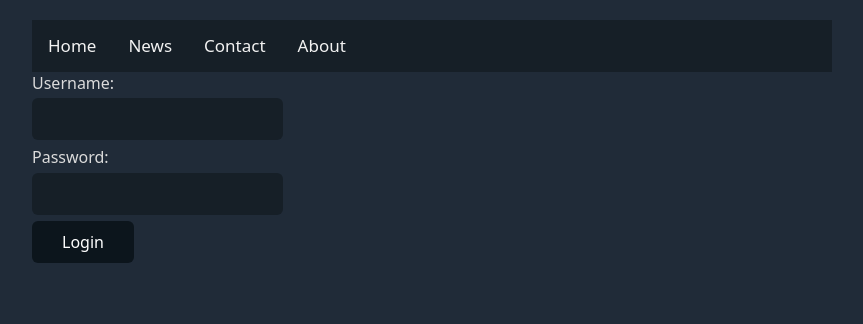
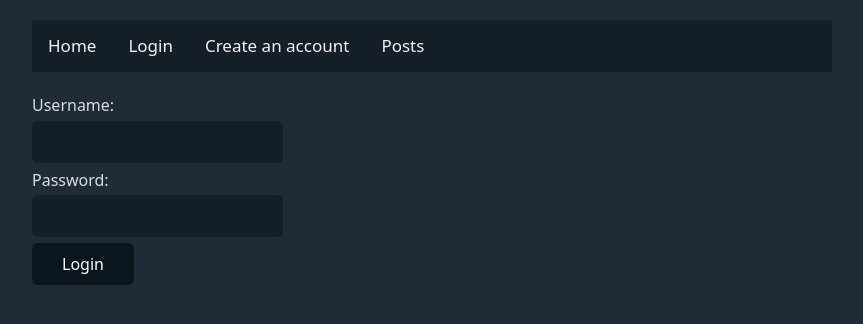
Before and after one commit to Isaiah08-D/Crowtalk, a Flask app: page /login in a window 1280 px wide. Shown: the top 324 px of the page, without its empty margins (208-1071 px from the left). Run offline with Flask 2, Linux system fonts and the light colour scheme; some libraries are stand-ins or nearby versions.

Commit message:
Finished version one.

```diff
--- a/app.py
+++ b/app.py
@@ -1,11 +1,12 @@
 from manage import INIT
 from db import postsDB, userDB
-from user_tools import logged_in
-from flask import session, request, render_template, redirect, url_for, flash
-from forms import LoginForm
+from flask import session, request, render_template, redirect, url_for
+import os
+from forms import LoginForm, PostForm
 app = INIT.app
-non_login_list = ['/', '/view-questions', '/login']
-pages = ['/', '/view-quesions', '/login', '/logout']
+app.config['SECRET_KEY'] = os.getenv('SECRET_KEY')
+non_login_list = ['/', '/posts', '/login']
+pages = ['/', '/posts', '/login', '/logout']
 
 # before any request
 @app.before_request
@@ -24,7 +25,7 @@ def before_request():
 def index():
 	message = session.get('message')
 	session['message'] = None
-	return render_template('index.html', logged_in=logged_in, message=message, login=session.get('login'))
+	return render_template('index.html', message=message, login=session.get('login'))
 
 # login
 @app.route('/login', methods=['GET', 'POST'])
@@ -37,7 +38,7 @@ def login():
 		# check for valid login
 		if username in userDB:
 			if userDB[username]['password'] == password:
-				session['login'] = True
+				session['login'] = [True, username]
 				return redirect('/')
 			else:
 				session['message'] = 'Your password is incorrect.'
@@ -49,7 +50,7 @@ def login():
 	session['message'] = None
 	return render_template('login.html', form=form, message=message, login=session.get('login'))
 
-@app.route('/create-account')
+@app.route('/create-account', methods=['GET', 'POST'])
 def create_account():
 	form = LoginForm()
 	if form.validate_on_submit():
@@ -58,10 +59,64 @@ def create_account():
 
 		if username in userDB:
 			session['message'] = 'That username is already taken!'
+			return redirect('/create-account')
+		userDB[username] = {'password': password, 'posts':[], 'caws': 0}
+		session['login'] = (True, username)
+		session['message'] = 'Logged in!'
+
+	message = session.get('message')
+	session['message'] = None
+	return render_template('login.html', form=form, message=message, login=session.get('login'))
+	return render_template('create_account.html', form=form)
+
+@app.route('/post', methods=['GET','POST'])
+def post():
+	form = PostForm()
+
+	if form.validate_on_submit():
+		title = form.title.data
+		body = form.body.data
+
+		postsDB[title] = {'title': title, 'author': session.get('login')[1], 'content': body}
+		print(session.get('login'))
+		userDB[session.get('login')[1]]['posts'].append({'title': title, 'author': session.get('login')[1], 'content': body})
+		session['message'] = 'You posted ' + title
+		return redirect('/view-post='+title)
+
+
+	message = session.get('message')
+	session['message'] = None
+	return render_template('post.html', form=form, login=session.get('login'), message=message)
+
+@app.route('/posts')
+def posts():
+	message = session.get('message')
+	session['message'] = None
+	return render_template('posts.html', posts=postsDB, message=message, login=session.get('login'))
+
+@app.route('/logout')
+def logout():
+	session['login'] = False
+	session['message'] = 'Logged out!'
+	message = session.get('message')
+	session['message'] = None
+	return render_template('index.html', login=session.get('login'), message=message)
 
 # view a single post
 @app.route('/view-post=<post>')
 def view_post(post):
-	# requires message update!
-	return render_template('view_post.html', post=postsDB[post], login=session.get('login'))
+	message = session.get('message')
+	session['message'] = None
+
+	return render_template('view-post.html', post=postsDB[post], login=session.get('login'), message=message)
+
+# user profile
+@app.route('/user=<username>')
+def user(username):
+	message = session.get('message')
+	session['message'] = None
+
+	if username not in userDB:
+		return render_template('error.html', error='User not found.', login=session.get('login'), message=message)
+	return render_template('user.html', username=username, userinfo=userDB[username], message=message, login=session.get('login'))
 app.run('0.0.0.0')
--- a/forms.py
+++ b/forms.py
@@ -7,3 +7,8 @@ class LoginForm(FlaskForm):
 	username = StringField('Username: ', validators=[Required()])
 	password = PasswordField('Password: ', validators=[Required()])
 	submit = SubmitField('Login')
+
+class PostForm(FlaskForm):
+	title = StringField('Title: ', validators=[Required()])
+	body = StringField('Post: ', validators=[Required()])
+	submit = SubmitField('Post')
--- a/main.py
+++ /dev/null
@@ -1,2 +0,0 @@
-# simply used for repl.it tests.
-# DO NOT PUT ANYTHING HERE!
--- a/templates/base.html
+++ b/templates/base.html
@@ -24,12 +24,26 @@
 
 
 </style>
+{% if login == False %}
 <div class="topnav">
-  <a href="#home">Home</a>
-  <a href="#news">News</a>
-  <a href="#contact">Contact</a>
-  <a href="#about">About</a>
+  <a href="/">Home</a>
+  <a href="/login">Login</a>
+  <a href="/create-account">Create an account</a>
+  <a href="/posts">Posts</a>
 </div>
+
+{% else %}
+
+<div class="topnav">
+  <a href="/">Home</a>
+  <a href="/posts">Posts</a>
+  <a href="/post">Post</a>
+  <a href="/logout">Logout</a>
+</div>
+
+{% endif %}
+
+<br>
 
  {% if message != None %}
 <div class="container">
--- /dev/null
+++ b/templates/create-account.html
@@ -0,0 +1,6 @@
+{% import "bootstrap/wtf.html" as wtf %}
+{% extends 'base.html' %}
+
+{% block content %}
+{{ wtf.quick_form(form) }}
+{% endblock %}
--- /dev/null
+++ b/templates/post.html
@@ -0,0 +1,6 @@
+{% import "bootstrap/wtf.html" as wtf %}
+{% extends 'base.html' %}
+
+{% block content %}
+{{ wtf.quick_form(form) }}
+{% endblock %}
```
Also changed, not shown: templates/posts.html (added, +13 -0 lines), templates/user.html (added, +15 -0 lines), templates/view-post.html (added, +11 -0 lines).
